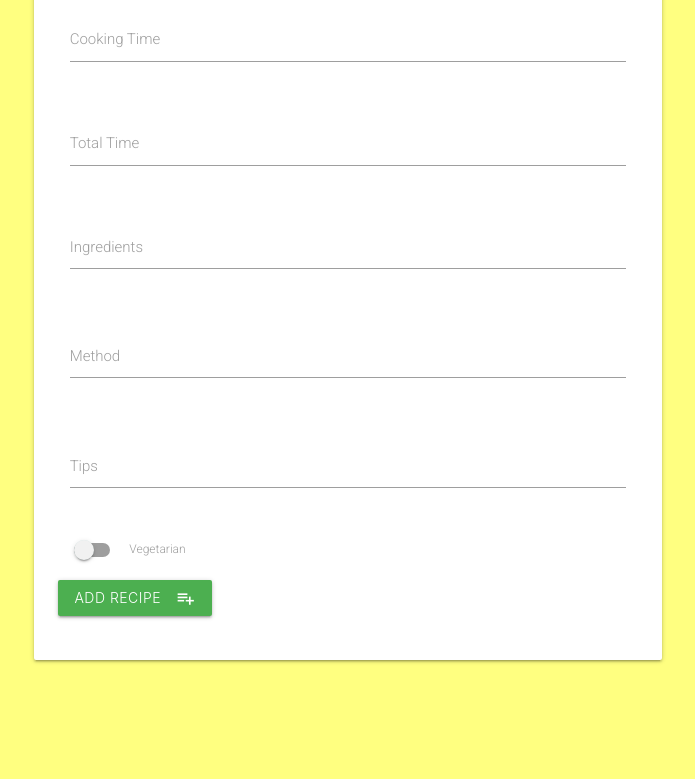
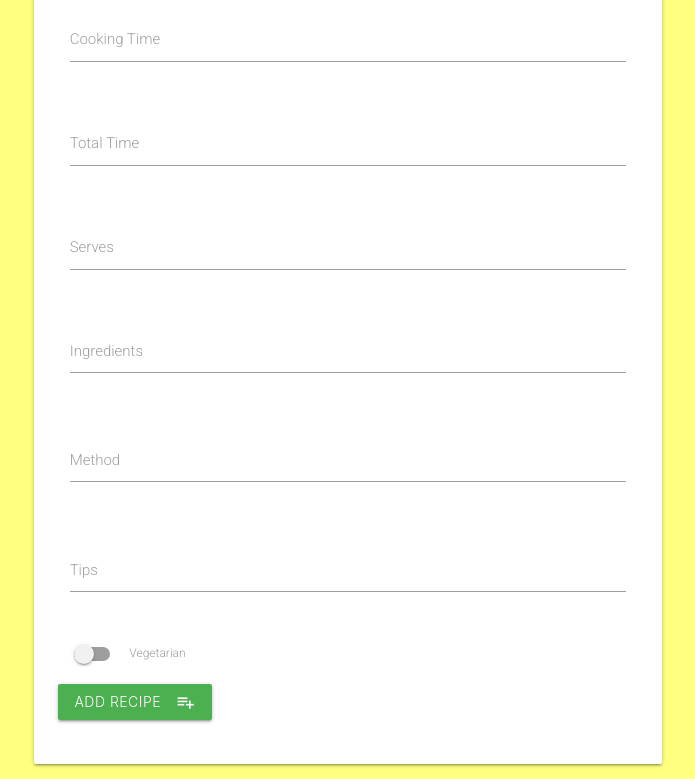
Before and after one commit to ceciliabinck/cook-with-me, a Flask app: template templates/add_recipe.html in a window 1280 px wide. Shown: the part 957-1736 px from the top of the page, without its empty margins (292-987 px from the left). Before the commit the page ends 1620 px from the top, so only its background shows below. Run offline with Flask 2, Linux system fonts and the light colour scheme; the template is opened without the code that fills it, so the values that code supplies are empty; some libraries are stand-ins or nearby versions.

Commit message:
Add extra field

```diff
--- a/templates/add_recipe.html
+++ b/templates/add_recipe.html
@@ -72,6 +72,12 @@
         </div>
         <div class="row">
         <div class="input-field col s12">
+            <input id="serves" name="serves" type="text" class="validate" value="{{recipe.serves}}" required />
+            <label for="icon_prefix">Serves</label>
+        </div>
+        </div>
+        <div class="row">
+        <div class="input-field col s12">
             <textarea id="ingredients" name="ingredients" class="validate materialize-textarea" required></textarea>
             <label for="icon_prefix">Ingredients</label>
         </div>
--- a/templates/edit_recipe.html
+++ b/templates/edit_recipe.html
@@ -79,6 +79,12 @@
         </div>
         <div class="row">
         <div class="input-field col s12">
+            <input id="serves" name="serves" type="text" class="validate" value="{{recipe.serves}}" required />
+            <label for="icon_prefix">Serves</label>
+        </div>
+        </div>
+        <div class="row">
+        <div class="input-field col s12">
             <textarea id="ingredients" name="ingredients" class="validate materialize-textarea" required>{{recipe.ingredients}}</textarea>
             <label for="icon_prefix">Ingredients</label>
         </div>
```
